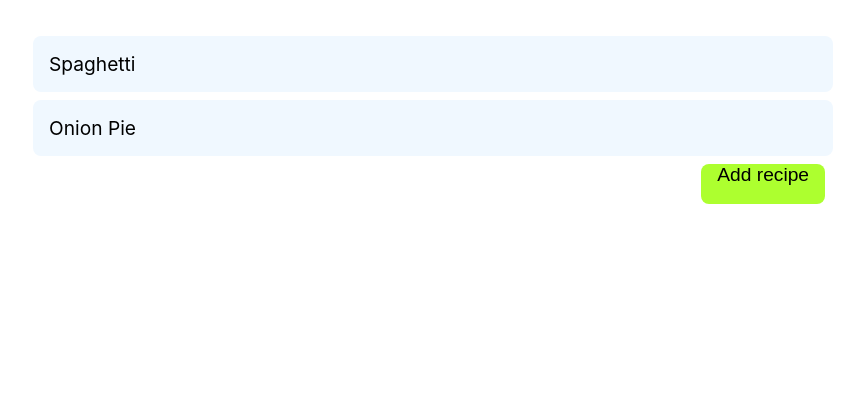
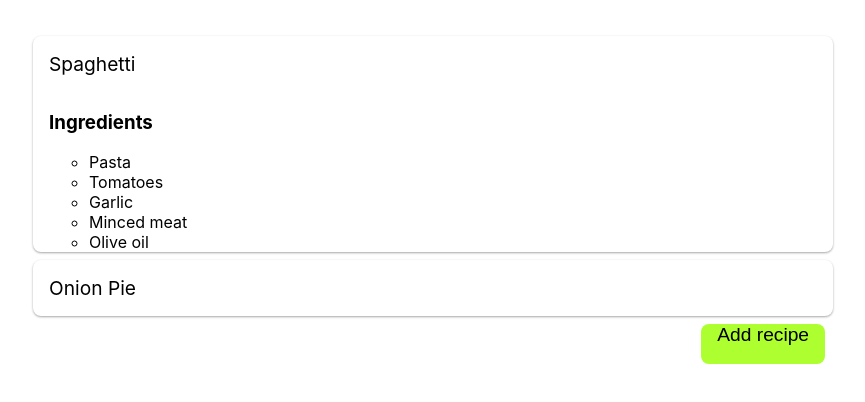
Before and after one commit to kokusGr/yummy-recipes, a React (Create React App) app: page / in a window 1280 px wide. Both pictures are taken after a click on the item "Spaghetti". Shown: the top 402 px of the page, without its empty margins (207-1072 px from the left). Built offline with nearby package versions, Linux system fonts and the light colour scheme.

Commit message:
Add recipe view

```diff
--- a/src/App.js
+++ b/src/App.js
@@ -6,12 +6,13 @@ import AddRecipeModal from './components/AddRecipeModal'
 import styles from './App.module.css';
 
 const fakeRecipes = [
-  { id: 1, name: 'Spaghetti' },
-  { id: 2, name: 'Onion Pie' },
+  { id: 1, name: 'Spaghetti', ingredients: ['Pasta', 'Tomatoes', 'Garlic', 'Minced meat', 'Olive oil'] },
+  { id: 2, name: 'Onion Pie', ingredients: ['Onions?'] },
 ]
 
 const App = () => {
   const [recipes, setRecipes] = useState([])
+  const [expandedRecipe, setExpandedRecipe] = useState(null)
   const [isModalVisible, setModalVisible] = useState(false)
 
   useEffect(() => {
@@ -29,11 +30,31 @@ const App = () => {
     }
   }
 
+  const toggleExpanded = id => {
+    if (id === expandedRecipe) {
+      setExpandedRecipe(null)
+    } else {
+      setExpandedRecipe(id)
+    }
+  }
+
   return (
     <div className={styles.root}>
       <ul className={styles.list}>
         {recipes.map(recipe => (
-          <li className={styles.listItem} key={recipe.id}>{recipe.name}</li>
+          <li className={styles.recipeRoot} onClick={() => { toggleExpanded(recipe.id) }}>
+            <h2 className={styles.recipeTitle} key={recipe.id}>{recipe.name}</h2>
+            {expandedRecipe === recipe.id ? (
+              <div className={styles.ingredientsContainer}>
+                <h3 className={styles.ingredientsTitle}>Ingredients</h3>
+                <ul className={styles.ingredientsList}>
+                  {recipe.ingredients.map(ingredient => (
+                    <li className={styles.ingredientListItem} key={ingredient}>{ingredient}</li>
+                  ))}
+                </ul>
+              </div>
+            ) : null}
+          </li>
         ))}
         <button onClick={() => {
           setModalVisible(true)
--- a/src/App.module.css
+++ b/src/App.module.css
@@ -9,17 +9,23 @@
   padding: 8px 0 56px 0;
 }
 
-.listItem {
-  background-color: aliceblue;
+.recipeRoot {
   border-radius: 8px;
-  font-size: 1.2em;
   padding-left: 16px;
   list-style: none;
   margin-top: 8px;
+  cursor: pointer;
+  /* box-shadow: 0 3px 6px rgba(0,0,0,0.16), 0 3px 6px rgba(0,0,0,0.23); */
+  box-shadow: 0 1px 3px rgba(0,0,0,0.12), 0 1px 2px rgba(0,0,0,0.24);
+}
+
+.recipeTitle {
   height: 56px;
+  margin: 0;
+  font-size: 1.2em;
   display: flex;
   align-items: center;
-  cursor: pointer;
+  font-weight: normal;
 }
 
 .button {
```
